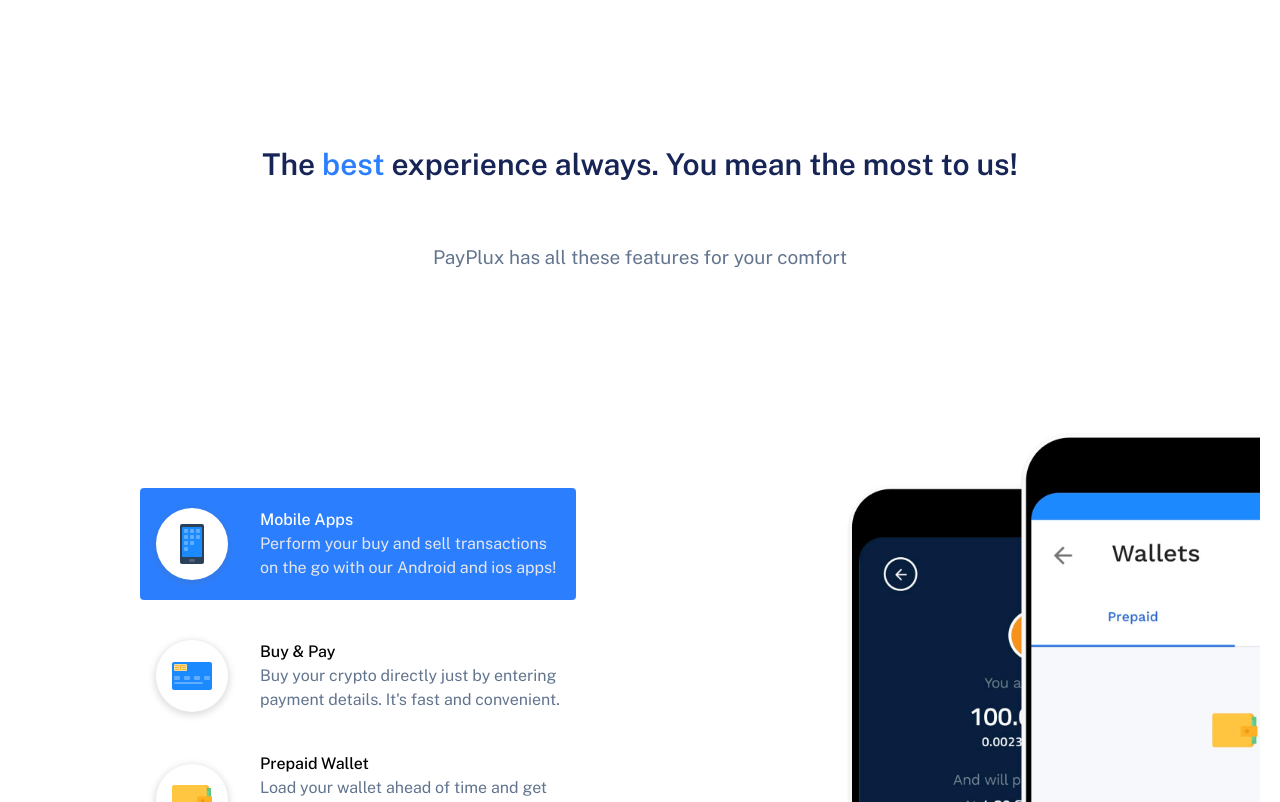
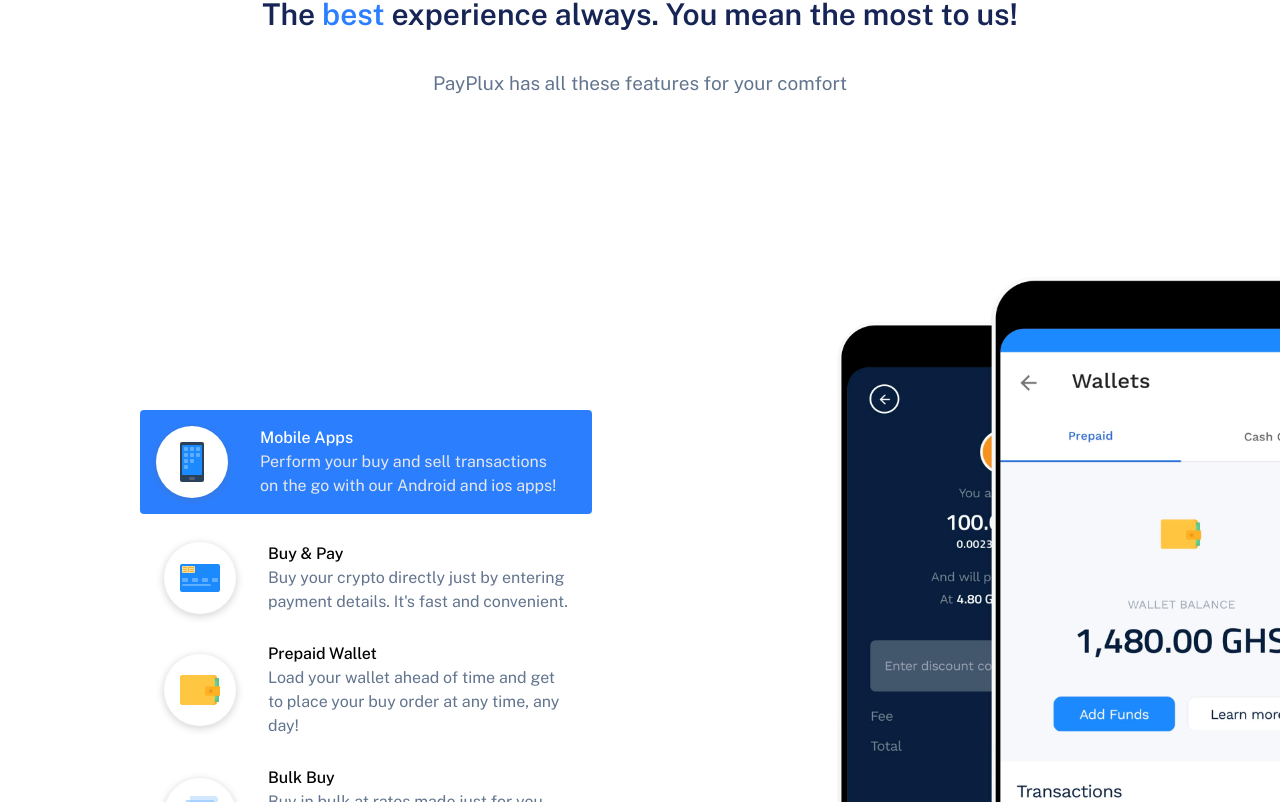
Before and after one commit to sampahallen/payplux, a React (Vite) app: page / in a window 1280 px wide. Shown: the part 1938-2740 px from the top of the page. Built offline with nearby package versions, Linux system fonts and the light colour scheme.

Commit message:
refactor: Adjust layout and styling in Features and Ref components for improved responsiveness

```diff
--- a/src/components/home/Features.tsx
+++ b/src/components/home/Features.tsx
@@ -5,8 +5,8 @@
   const [activeIndex, setActiveIndex] = useState(0);
 
   return (
-    <section className="mt-[450px] min-h-full px-5">
-      <div className="flex flex-col gap-14">
+    <section className="mt-[300px] h-[100%] px-5 overflow-hidden ">
+      <div className="flex flex-col gap-14 lg:gap-8">
         <h1 className="font-sans  font-semibold text-[30px] text-blue-950 text-center">
           The <span className="text-blue-500">best</span> experience always. You
           mean the most to us!
@@ -38,13 +38,13 @@
           </div>
         ))}
 
-        <div className="relative lg:flex flex-row hidden gap-10 overflow-x-hidden">
-          <div className="flex flex-col gap-10 py-40 ">
+        <div className="relative lg:flex items-center flex-row hidden py-70 gap-10">
+          <div className="flex flex-col gap-7  ">
             {features.map((feature, index) => (
               <div
                 key={index}
                 onClick={() => setActiveIndex(index)}
-                className= {`flex flex-row gap-8 items-center justify-center ml-30 cursor-pointer ${activeIndex === index ? 'bg-blue-500 py-5 px-4 rounded-sm' : ''}`}
+                className= {`flex flex-row gap-8 items-center justify-center ml-30 cursor-pointer ${activeIndex === index ? 'bg-blue-500 py-4 pl-4 pr-8 rounded-sm' : ''}`}
               >
                 <img
                   src={feature.image}
@@ -62,8 +62,8 @@
               </div>
             ))}
           </div>
-          <div>
-            <img src={features[activeIndex].main} alt="" className="absolute" />
+          <div className="flex items-center">
+            <img src={features[activeIndex].main} alt="" className="absolute w-[1100px] h-[900px]" />
           </div>
         </div>
       </div>
--- a/src/components/home/Ref.tsx
+++ b/src/components/home/Ref.tsx
@@ -5,7 +5,7 @@
 
 const Ref = () => {
   return (
-    <section className="bg-gray-50 mt-45 py-20">
+    <section className="bg-gray-50 mt-45 lg:mt-20 py-20">
       <div className="flex flex-col md:flex-row lg:flex-row-reverse items-center justify-center px-4 md:px-15 md:gap-5">
         <div className="flex flex-col gap-5 md:gap-9">
           <h1 className="text-[30px] md:text-[28px] text-slate-900 leading-[40px] font-semibold">
```
